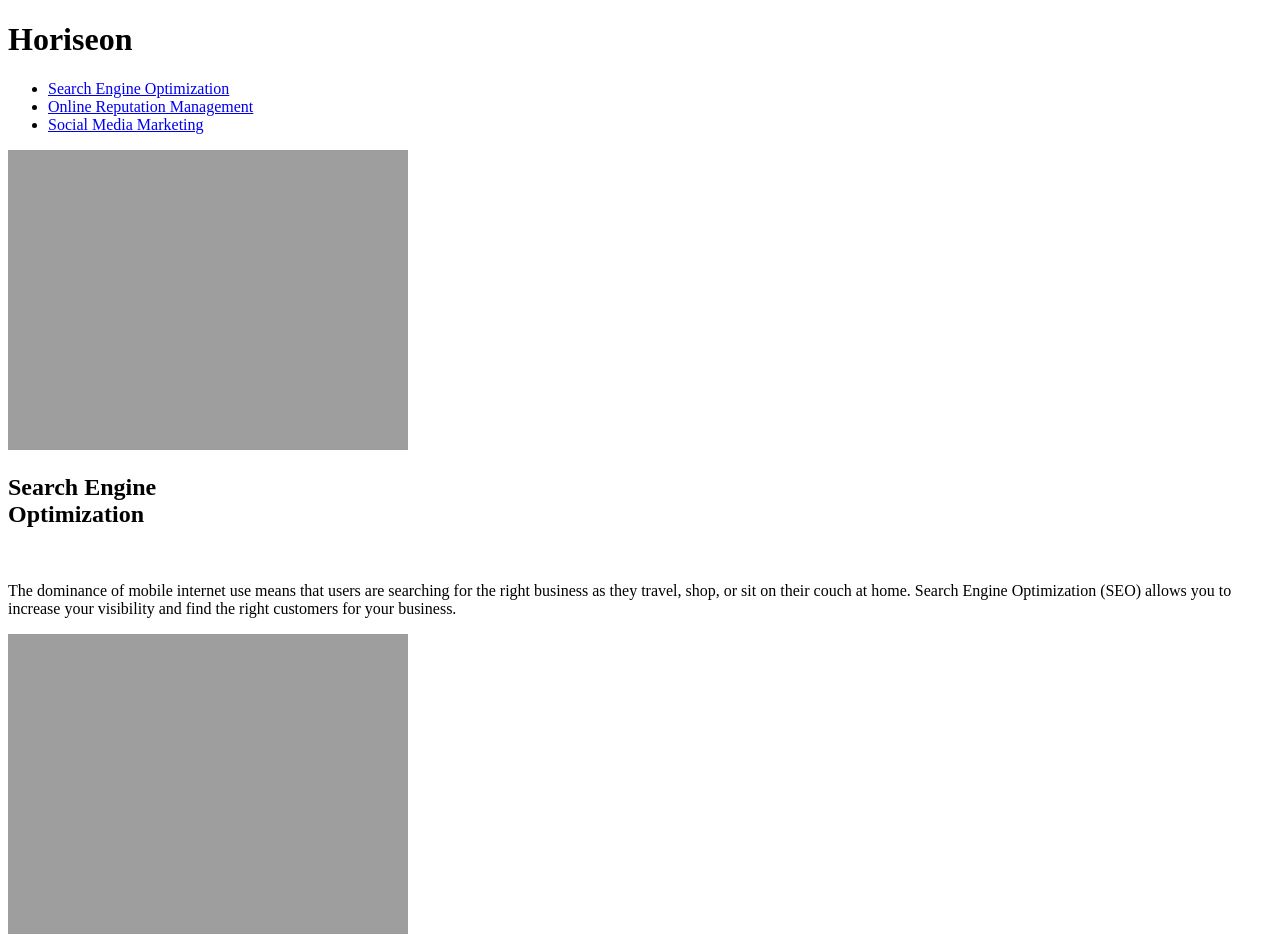
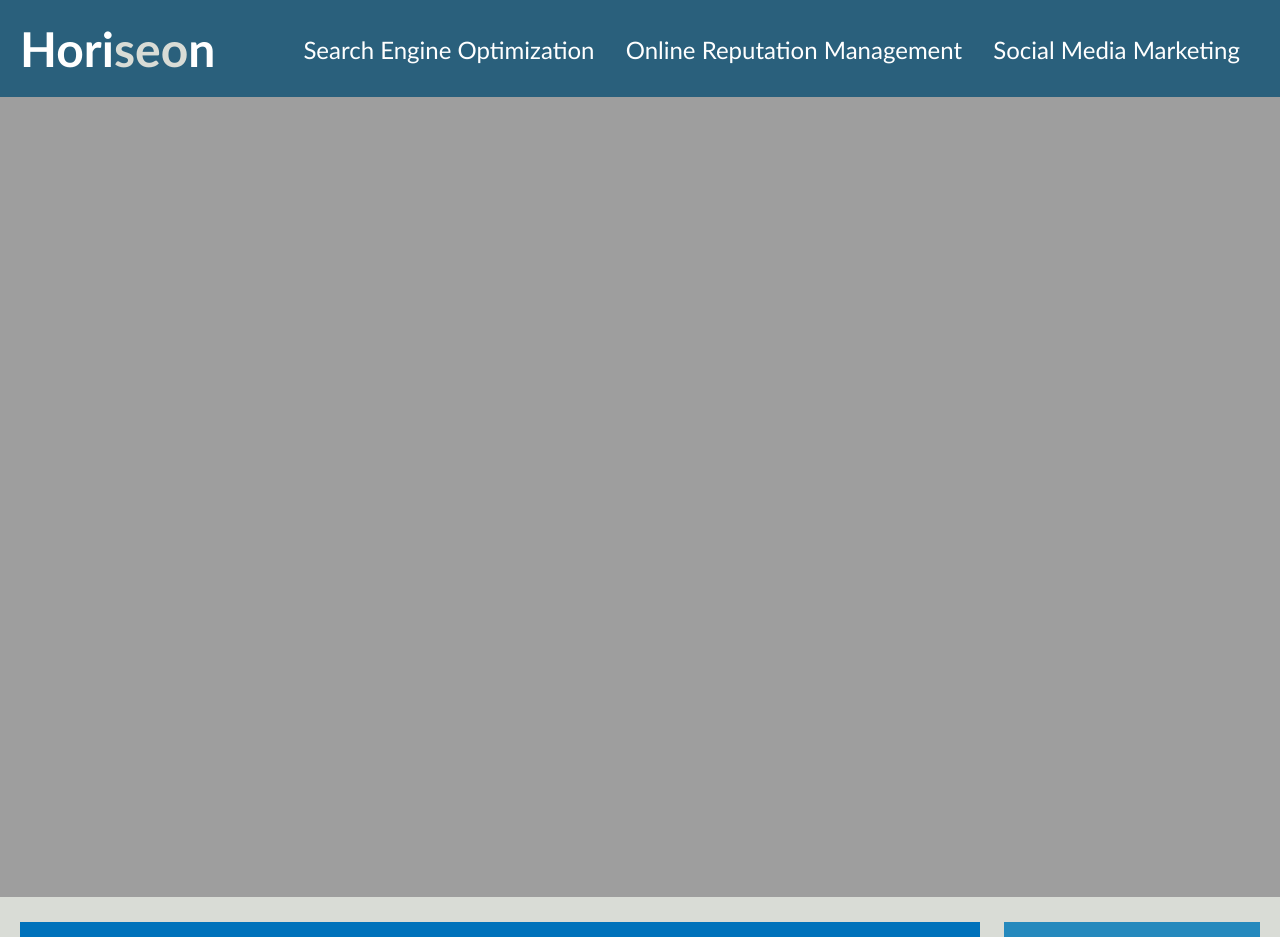
Before and after one commit to eddie-castles/Homework--1, a plain HTML site: page Develop/index.html in a window 1280 px wide. Shown: the top 937 px of the page. Drawn offline with Linux system fonts and the light colour scheme; files that its build step writes are made by us from their sources; the site is published under a folder, as on GitHub Pages, so addresses that start at the root find nothing.

Commit message:
css/style.css path change

```diff
--- a/Develop/index.html
+++ b/Develop/index.html
@@ -2,7 +2,7 @@
 <html lang="en-us">
 <head>
     <meta charset="UTF-8" />
-    <link rel="stylesheet" href="/assets/css/style.css">
+    <link rel="stylesheet" href="Develop/assets/css/style.css">
     <title>Horiseon</title>
 </head>
  <body>
```
